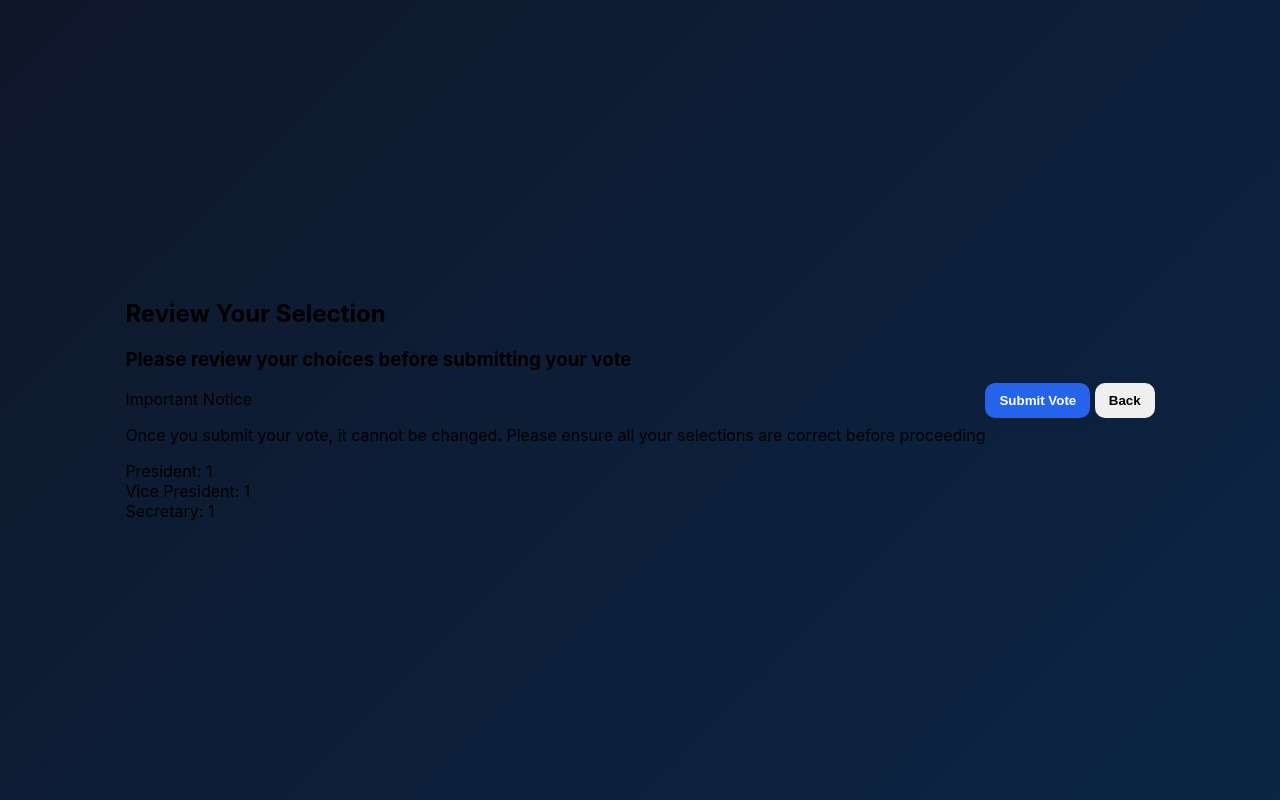
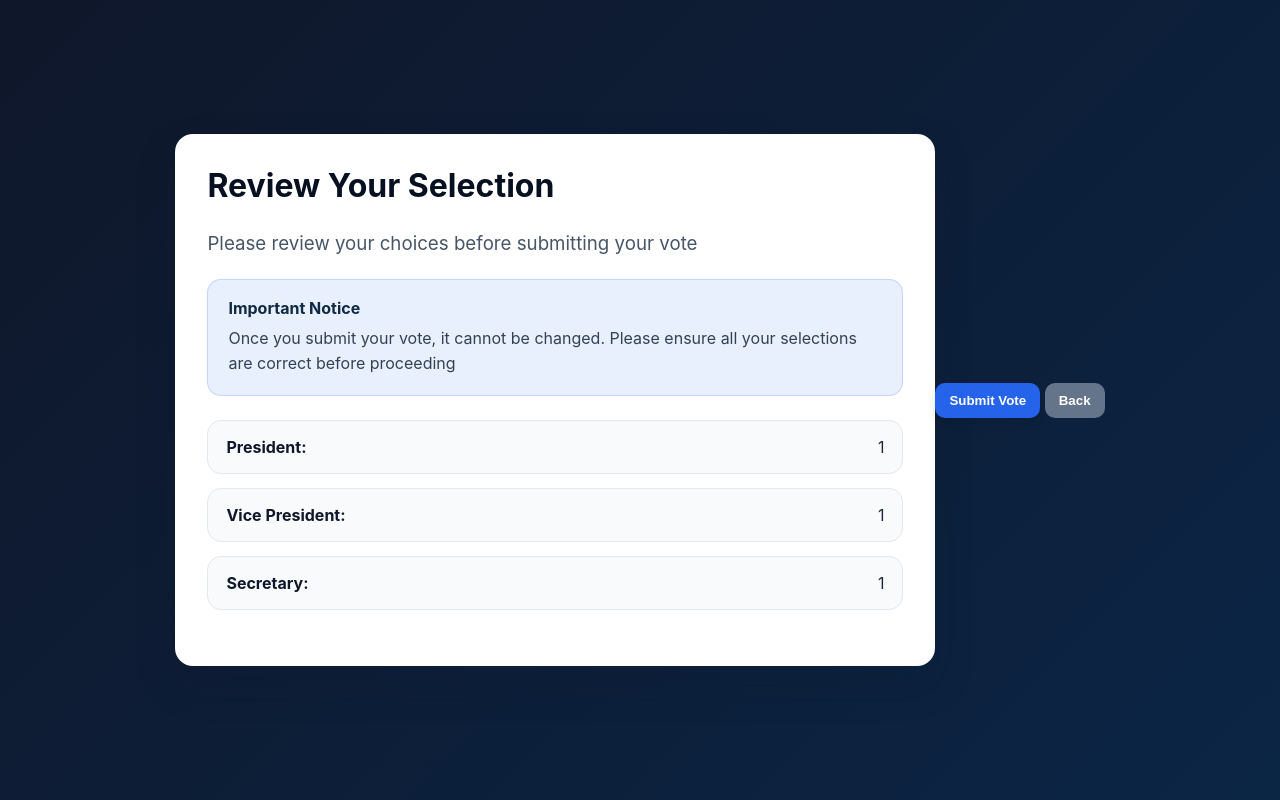
Before and after one commit to raynell21/E-voting, a PHP site: page /review_selection.php in a window 1280 px wide. Run offline with PHP 8.4, Linux system fonts and the light colour scheme; the visitor is signed in with stand-in values (Sample User, id 1).

Commit message:
feat: Improve button spacing and add review container styles for better layout

```diff
--- a/style.css
+++ b/style.css
@@ -116,6 +116,79 @@ body{background:linear-gradient(135deg,var(--bg1),var(--bg2));display:flex;align
 }
 
 /* Voting Page Styles */
+.review-container {
+  background: #ffffff;
+  border-radius: 18px;
+  padding: 32px;
+  box-shadow: 0 18px 40px rgba(15, 23, 42, 0.18);
+  width: 100%;
+  max-width: 760px;
+  color: #0f172a;
+}
+.review-container h1 {
+  margin-top: 0;
+  font-size: 32px;
+  color: #061021;
+}
+.review-container h3 {
+  margin: 12px 0 24px;
+  color: #475569;
+  font-weight: 400;
+}
+.review-container .notice {
+  background: rgba(37, 99, 235, 0.1);
+  border: 1px solid rgba(37, 99, 235, 0.18);
+  border-radius: 14px;
+  padding: 18px 20px;
+  margin-bottom: 24px;
+}
+.review-container .notice h {
+  display: block;
+  margin: 0 0 8px;
+  font-size: 16px;
+  font-weight: 700;
+  color: #102a43;
+}
+.review-container .notice p {
+  margin: 0;
+  color: #334155;
+  line-height: 1.6;
+}
+.review-container .selections {
+  display: grid;
+  gap: 14px;
+  margin-bottom: 24px;
+}
+.review-container .selection-item {
+  display: flex;
+  justify-content: space-between;
+  align-items: center;
+  background: #f8fafc;
+  border: 1px solid #e2e8f0;
+  border-radius: 14px;
+  padding: 16px 18px;
+}
+.review-container .selection-item label {
+  font-weight: 700;
+  color: #0f172a;
+}
+.review-container .selection-item span {
+  color: #1e293b;
+}
+.review-actions {
+  display: flex;
+  justify-content: center;
+  gap: 12px;
+  margin-top: 20px;
+}
+.btn-secondary {
+  background: #64748b;
+  color: #ffffff;
+}
+.btn-secondary:hover {
+  filter: brightness(0.94);
+}
+
 .president {
   background: var(--card);
   border-radius: 14px;
```
Also changed, not shown: important.php (+6 -4 lines), submit.php (+0 -76 lines).
